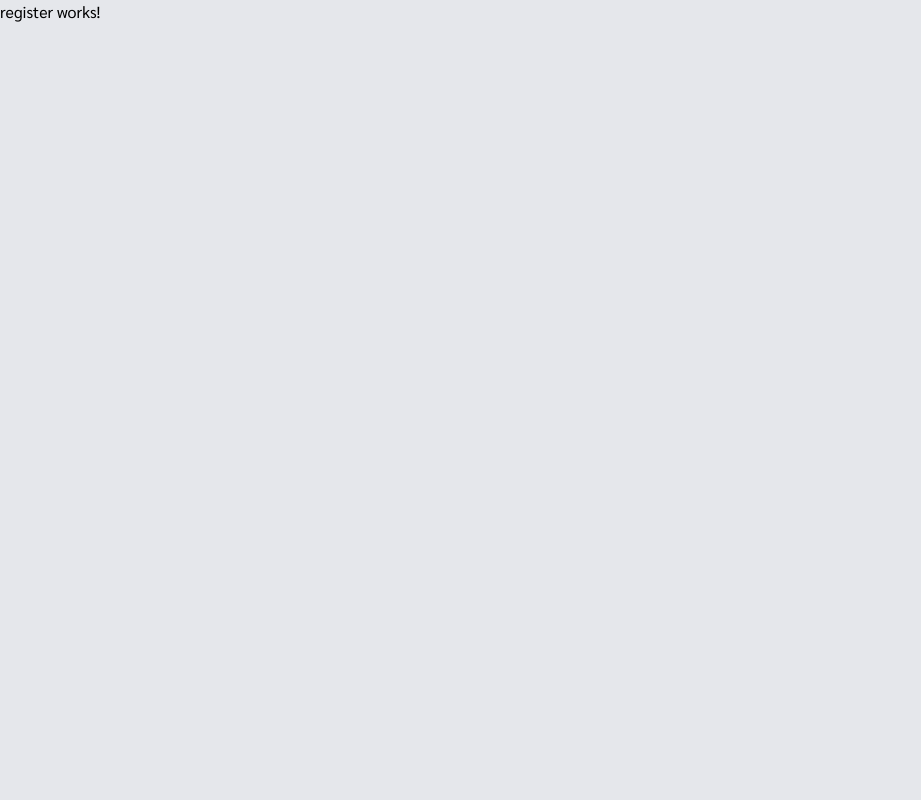
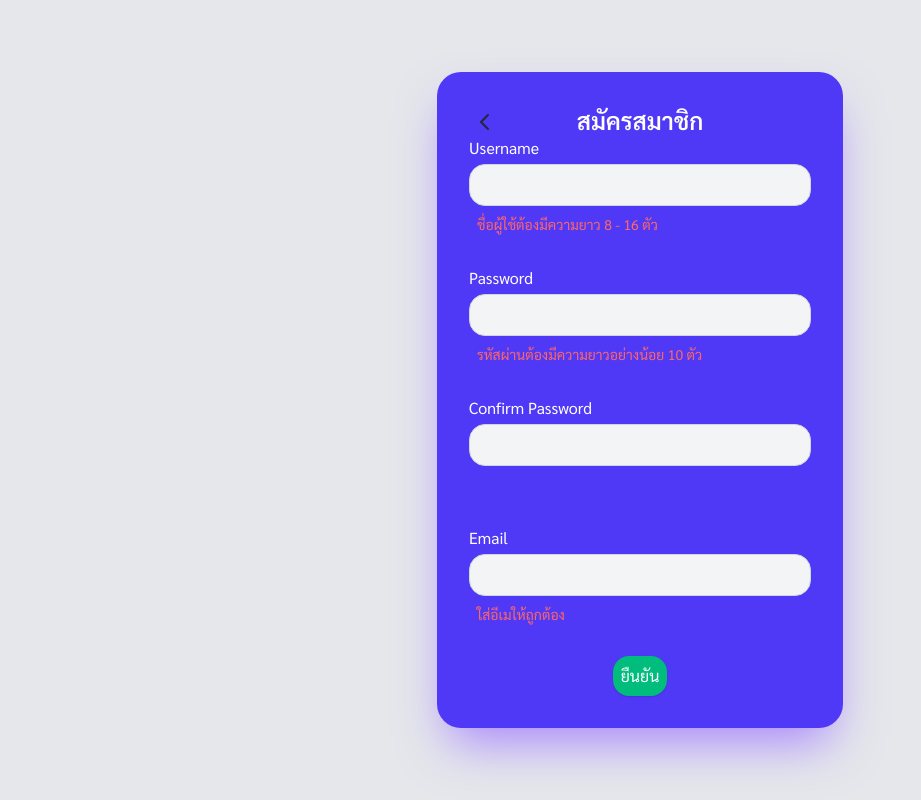
Before and after one commit to GGameover-AI/miniEcommerce-Frontend, an Angular app: page /register in a window 1280 px wide. Shown: the whole page, without its empty margins (0-921 px from the left). Built offline with nearby package versions, Linux system fonts and the light colour scheme; no server answers.

Commit message:
[update]-<component>-register_page

```diff
--- a/src/app/pages/user/register/register.html
+++ b/src/app/pages/user/register/register.html
@@ -1 +1,83 @@
-<p>register works!</p>
+<div class="flex flex-col mx-auto justify-center items-center gap-y-20 h-screen">
+  <div
+    class="flex flex-col justify-center p-8 bg-indigo-600 text-white rounded-3xl shadow-2xl shadow-violet-400"
+  >
+    <p class="relative text-2xl items-center font-semibold text-center">
+      สมัครสมาชิก
+      <a [routerLink]="['/login']" class="absolute right-11/12 top-1.5">
+        <svg
+          class="w-6 h-6 text-gray-800 dark:text-emerald-100"
+          xmlns="http://www.w3.org/2000/svg"
+          fill="none"
+          viewBox="0 0 24 24"
+        >
+          <path
+            stroke="currentColor"
+            stroke-linecap="round"
+            stroke-linejoin="round"
+            stroke-width="2"
+            d="m15 19-7-7 7-7"
+          />
+        </svg>
+      </a>
+    </p>
+
+    <form [formGroup]="formRegister" (ngSubmit)="onRegister()" class="flex flex-col space-y-8">
+      <div>
+        <label for="username">Username</label>
+        <input
+          type="text"
+          minlength="8"
+          maxlength="16"
+          id="username"
+          formControlName="username"
+          class="text-black bg-gray-100 w-full p-2 mt-1 rounded-2xl border border-gray-300 focus:ring-blue-500 focus:border-blue-500 placeholder:opacity-70 transition duration-150"
+        />
+        <p class="text-sm pt-2 px-2 text-red-400" [ngClass]="{ invisible:username?.valid}">
+        ชื่อผู้ใช้ต้องมีความยาว 8 - 16 ตัว
+    </p>
+      </div>
+
+      <div>
+        <label for="password">Password</label>
+        <input
+          type="password"
+          minlength="10"
+          id="password"
+          formControlName="password"
+          class="text-black bg-gray-100 w-full p-2 mt-1 rounded-2xl border border-gray-300 focus:ring-blue-500 focus:border-blue-500 placeholder:opacity-70 transition duration-150"
+        />
+        <p class="text-sm pt-2 px-2 text-red-400" [ngClass]="{ invisible:password?.valid}">รหัสผ่านต้องมีความยาวอย่างน้อย 10 ตัว</p>
+      </div>
+
+      <div>
+        <label for="confirmPassword">Confirm Password</label>
+        <input
+          type="password"
+          id="confirmPassword"
+          formControlName="confirmPassword"
+          class="text-black bg-gray-100 w-full p-2 mt-1 rounded-2xl border border-gray-300 focus:ring-blue-500 focus:border-blue-500 placeholder:opacity-70 transition duration-150"
+        />
+        <p class="text-sm pt-2 px-2 text-red-400" [ngClass]="{ invisible:passwordMathAlert()}">รหัสผ่านไม่ตรง</p>
+      </div>
+
+      <div>
+        <label for="email">Email</label>
+        <input
+          type="email"
+          id="email"
+          formControlName="email"
+          class="text-black bg-gray-100 w-full p-2 mt-1 rounded-2xl border border-gray-300 focus:ring-blue-500 focus:border-blue-500 placeholder:opacity-70 transition duration-150"
+        />
+        <p class="text-sm pt-2 px-2 text-red-400" [ngClass]="{ invisible:email?.valid}">ใส่อีเมให้ถูกต้อง</p>
+      </div>
+
+      <button
+        type="submit"
+        class="mx-auto max-w-1/2 p-2 text-center shadow bg-emerald-500 hover:bg-emerald-400 hover:scale-105 rounded-2xl transition duration-150"
+      >
+        ยืนยัน
+      </button>
+    </form>
+  </div>
+</div>
--- a/src/app/pages/user/register/register.ts
+++ b/src/app/pages/user/register/register.ts
@@ -1,11 +1,71 @@
 import { Component } from '@angular/core';
+import { FormGroup, FormControl, ReactiveFormsModule, Validators, AbstractControl, ValidationErrors } from '@angular/forms';
+import { AuthService } from '../../../services/auth-service';
+import { UserRegisterModel } from '../../../models/user-register-model';
+import { RouterLink } from '@angular/router';
+import { NgClass } from '@angular/common';
 
 @Component({
   selector: 'app-register',
-  imports: [],
+  imports: [ReactiveFormsModule, RouterLink, NgClass],
   templateUrl: './register.html',
   styleUrl: './register.css'
 })
 export class Register {
+  constructor(private authService: AuthService) { }
 
+  //#region Form
+  formRegister = new FormGroup({
+    username: new FormControl('', [Validators.required,Validators.minLength(8),Validators.maxLength(16)]),
+    password: new FormControl('', [Validators.required,Validators.minLength(10)]),
+    confirmPassword: new FormControl('', [Validators.required]),
+    email: new FormControl('', [Validators.required]),
+  }, { validators: (form) => this.passwordMathCheck })
+  //#endregion Form
+
+  get username(){return this.formRegister.get('username')}
+  get password() { return this.formRegister.get('password') }
+  get confirmPassword() { return this.formRegister.get('confirmPassword') }
+  get email() { return this.formRegister.get('email') }
+
+  //เช็คยืนยันรหัสตรงกันไหม
+  passwordMathCheck(form: AbstractControl): ValidationErrors | null {
+    const password = this.formRegister.get('password')?.value
+    const confirmPassword = this.formRegister.get('confirmPassword')?.value
+
+    if (password !== confirmPassword) {
+      return { passwordCorrect: true }
+    }
+    return null
+  }
+
+  passwordMathAlert():boolean{
+    const password = this.formRegister.get('password')?.value
+    const confirmPassword = this.formRegister.get('confirmPassword')?.value
+
+    if (confirmPassword !== password) {
+      return false
+    }else{
+      return true
+    }
+
+  }
+
+  onRegister() {
+    if (this.formRegister.valid) {
+      const registerPayload: UserRegisterModel = {
+        "username": this.formRegister.get('username')?.value as string,
+        "password": this.formRegister.get('password')?.value as string,
+        "email": this.formRegister.get('email')?.value as string,
+      }
+
+      this.authService.register(registerPayload).subscribe(
+        {
+          error: (err) => { alert(err.error?.message || 'เกิดข้อผิดพลาด') }
+        }
+      )
+    } else {
+      alert('ข้อมูลบางส่วนไม่ถูกต้อง')
+    }
+  }
 }
```
